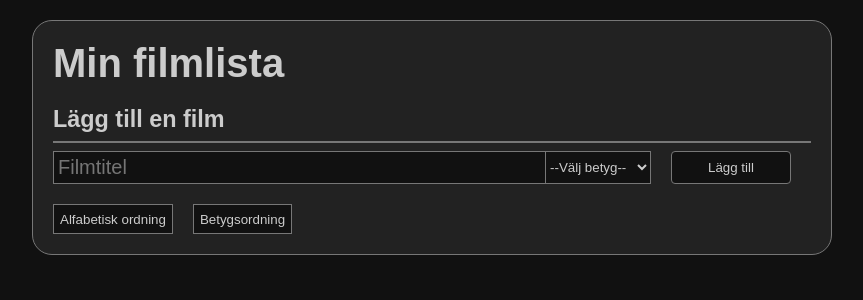
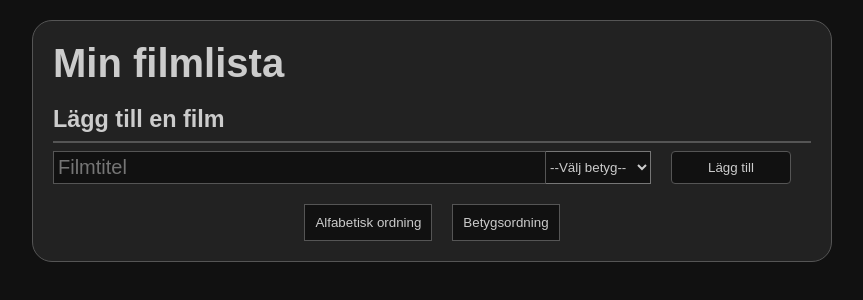
Before and after one commit to joesjo/react-movie-list, a React (Create React App) app: page / in a window 1280 px wide. Shown: the top 300 px of the page, without its empty margins (208-1071 px from the left). Built offline with nearby package versions, Linux system fonts and the light colour scheme.

Commit message:
Styling changes

```diff
--- a/src/css/index.css
+++ b/src/css/index.css
@@ -5,7 +5,7 @@
 
 :root {
     --page-background: #111;
-    --border-color: #777;
+    --border-color: #555;
     --container-background: #222;
     --text-color: #ccc;
     --container-width: 800px;
@@ -97,14 +97,15 @@ hr {
 }
 
 .movie {
-    border-bottom: 1px solid var(--border-color);
     display: flex;
     align-content: center;
     justify-content: space-between;
-}
-
-.movie:last-child {
-    border-bottom: none;
+    background-color: var(--page-background);
+    border: 1px solid var(--border-color);
+    border-radius: 1rem;
+    padding-left: 1rem;
+    padding-right: 1rem;
+    margin-top: 1rem;
 }
 
 .movie .movie-delete {
@@ -131,11 +132,13 @@ hr {
 }
 
 .sort-buttons {
+    display: flex;
     margin-top: 1rem;
+    justify-content: center;
 }
 
 .sort-buttons button {
-    height: 1.5rem;
+    padding: 0.5rem;
     background-color: var(--page-background);
     border: 1px solid var(--border-color);
 }
@@ -188,10 +191,6 @@ hr {
 
     .movie h3 {
         margin-bottom: 0.5rem;
-        margin-top: 0.5rem;
-    }
-
-    .movie:first-child h3 {
         margin-top: 1rem;
     }
 
@@ -202,8 +201,4 @@ hr {
     .movie-end {
         margin-bottom: 1rem;
     }
-
-    .movie:last-child .movie-end {
-        margin-bottom: 0;
-    }
 }
```
